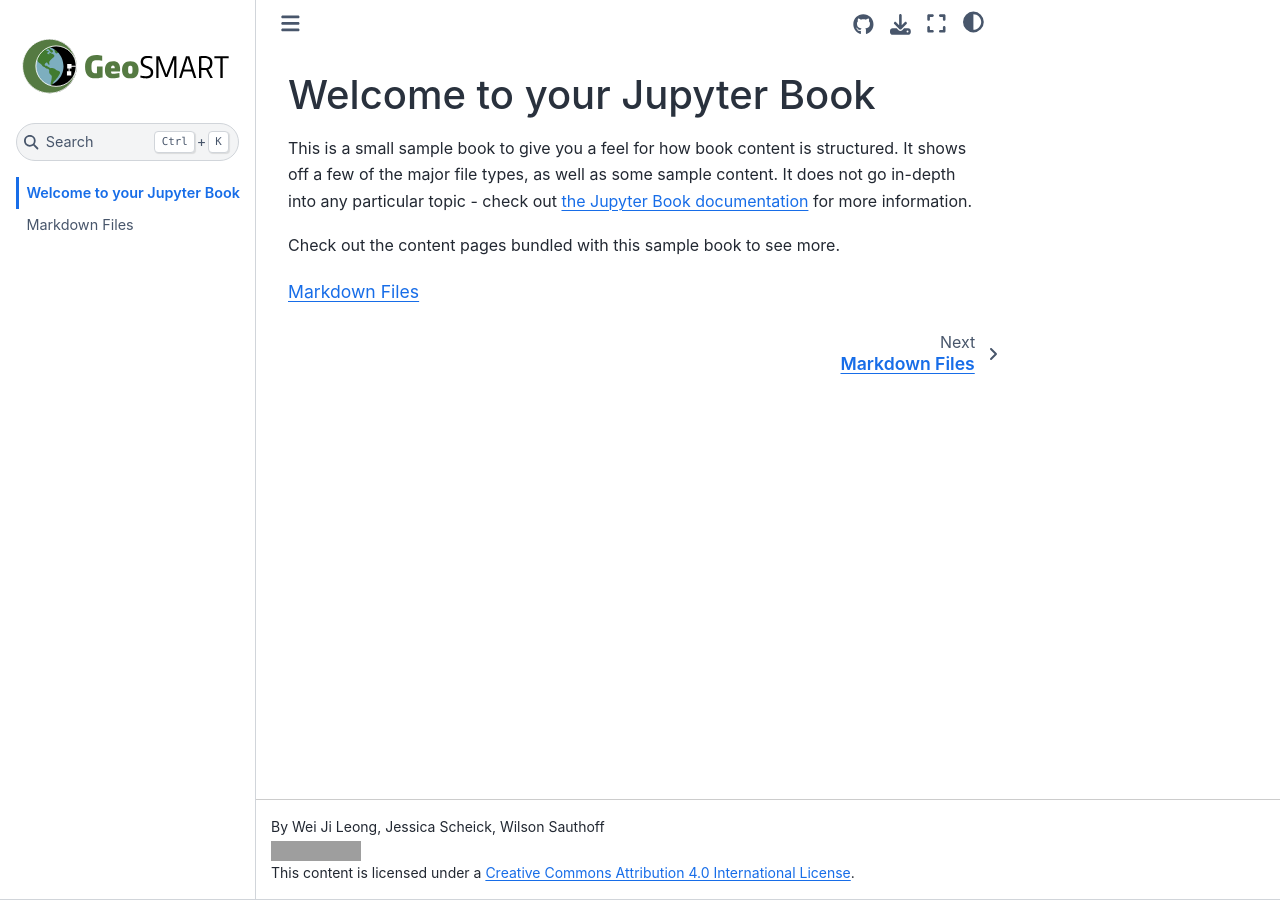
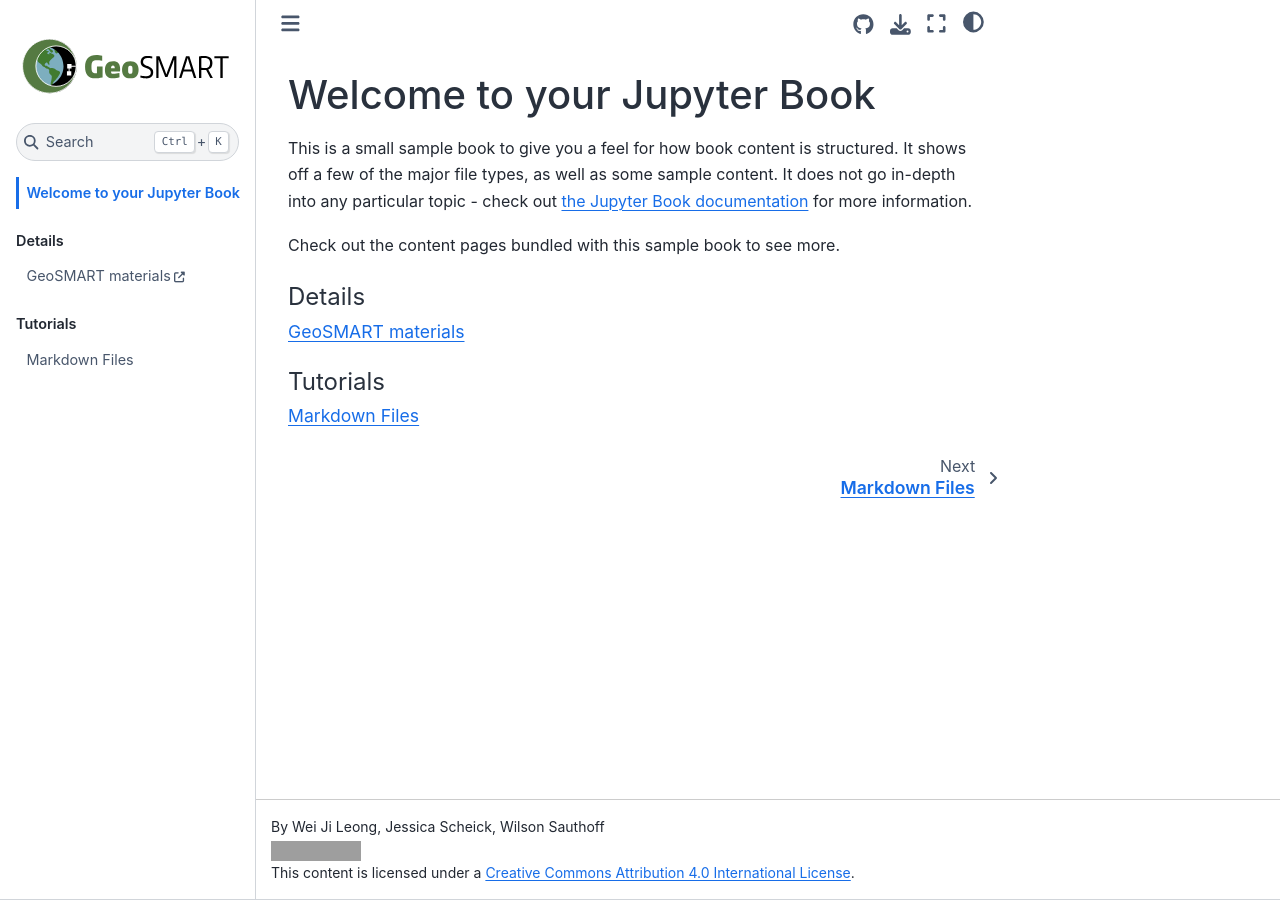
Before and after one commit to geo-smart/deepicedrainpipe, a Jupyter Book: the page built from book/intro.md, in a window 1280 px wide. Built offline with Jupyter Book 1.0.4 settings and Sphinx 7.4.7 and the Sphinx Book theme 1.1.4, drawn with Linux system fonts in a browser that asks for light colours; grey boxes are pictures that could not be loaded.

Commit message:
:mag: Add link to GeoSMART homepage and divide sidebar into parts

```diff
--- a/book/_toc.yml
+++ b/book/_toc.yml
@@ -3,5 +3,11 @@
 
 format: jb-book
 root: intro
-chapters:
-- file: markdown
+parts:
+- caption: Details
+  chapters:
+    - title: GeoSMART materials
+      url: https://geo-smart.github.io
+- caption: Tutorials
+  chapters:
+    - file: markdown
```
